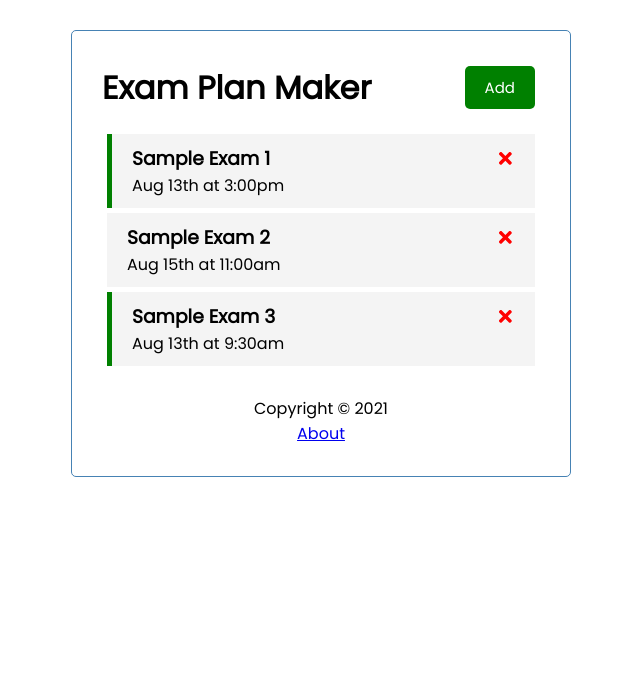
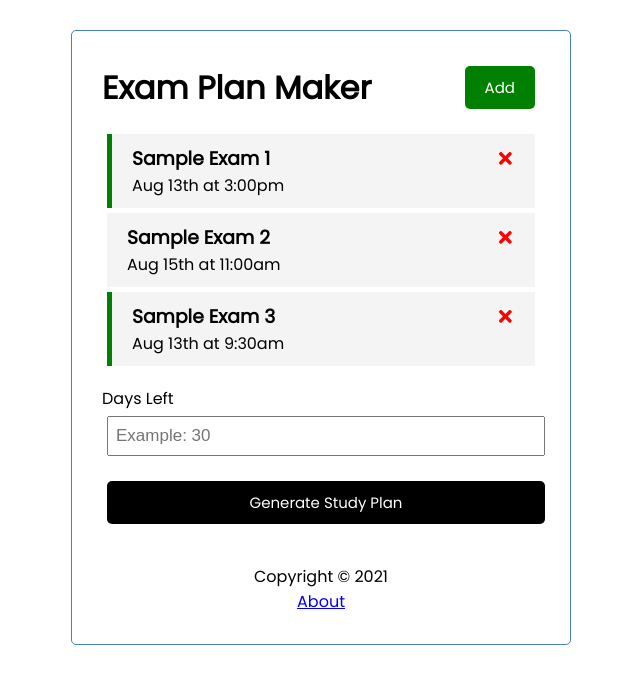
Before and after one commit to HarshTiwari1234321/SmartExam-exam-tracker-and-study-plan-generator, a React (Create React App) app: page / in a window 1280 px wide. Shown: the top 684 px of the page, without its empty margins (319-959 px from the left). Built offline with nearby package versions, Linux system fonts and the light colour scheme; data requests are answered from the project's data file.

Commit message:
initial commit

```diff
--- a/package.json
+++ b/package.json
@@ -1,5 +1,5 @@
 {
-  "name": "exam-plan-generator-app",
+  "name": "study-plan-generator-and-tracker",
   "version": "0.1.0",
   "private": true,
   "dependencies": {
--- a/src/App.js
+++ b/src/App.js
@@ -4,6 +4,7 @@ import Header from './components/Header'
 import Footer from './components/Footer'
 import Exams from './components/Exams'
 import AddExam from './components/AddExam'
+import AddPlan from './components/AddPlan'
 import About from './components/About'
 
 const App = () => {
@@ -90,6 +91,7 @@ const App = () => {
         {exams.length > 0 ? <Exams exams={exams}
         onDelete={deleteExam}
         onToggle={toggleReminder} /> : 'No Upcoming Exam'}
+        <AddPlan />
         <Route path='/about' component={About} />
         <Footer />
       </div>
--- a/src/components/AddExam.js
+++ b/src/components/AddExam.js
@@ -17,7 +17,7 @@ const AddExam = ({ onAdd }) => {
             alert('Successfully submitted')
         }
 
-        onAdd({ text, score, diff, day, reminder})
+        onAdd({ text, score, diff, day, reminder })
 
         setText('')
         setScore('')
--- /dev/null
+++ b/src/components/AddPlan.js
@@ -0,0 +1,32 @@
+import { useState } from 'react'
+
+const AddPlan = () => {
+    const [days, setDays] = useState('')
+
+    const onSubmit = (e) => {
+        e.preventDefault()
+
+        if (!days) {
+            alert('Please add how many days left to your exam week')
+            return
+        } else {
+            alert('Successfully generated your study plan')
+        }
+
+        setDays('')
+    }
+    return (
+        <form className='add-form' onSubmit={onSubmit}>
+            <div className='form-control'>
+                <label>Days Left</label>
+                <input type='text' placeholder='Example: 30'
+                value={days} onChange={(e) =>
+                setDays(e.target.value)} />
+            </div>
+            <input type='submit' value='Generate Study Plan'
+            className='btn btn-block' />
+        </form>
+    )
+}
+
+export default AddPlan
```
Also changed, not shown: 20 other files (tests, documents, lock files or other folders).
